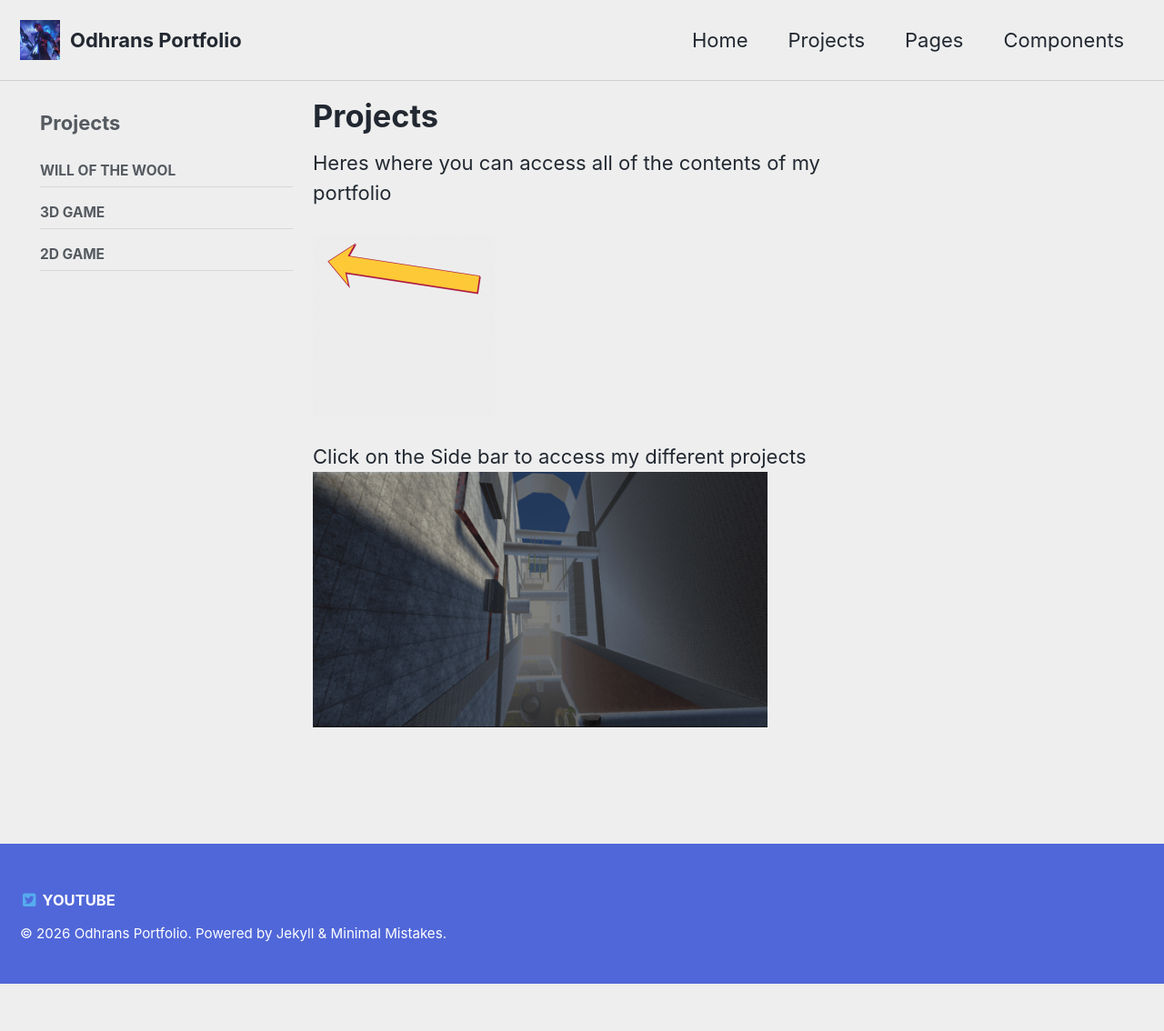
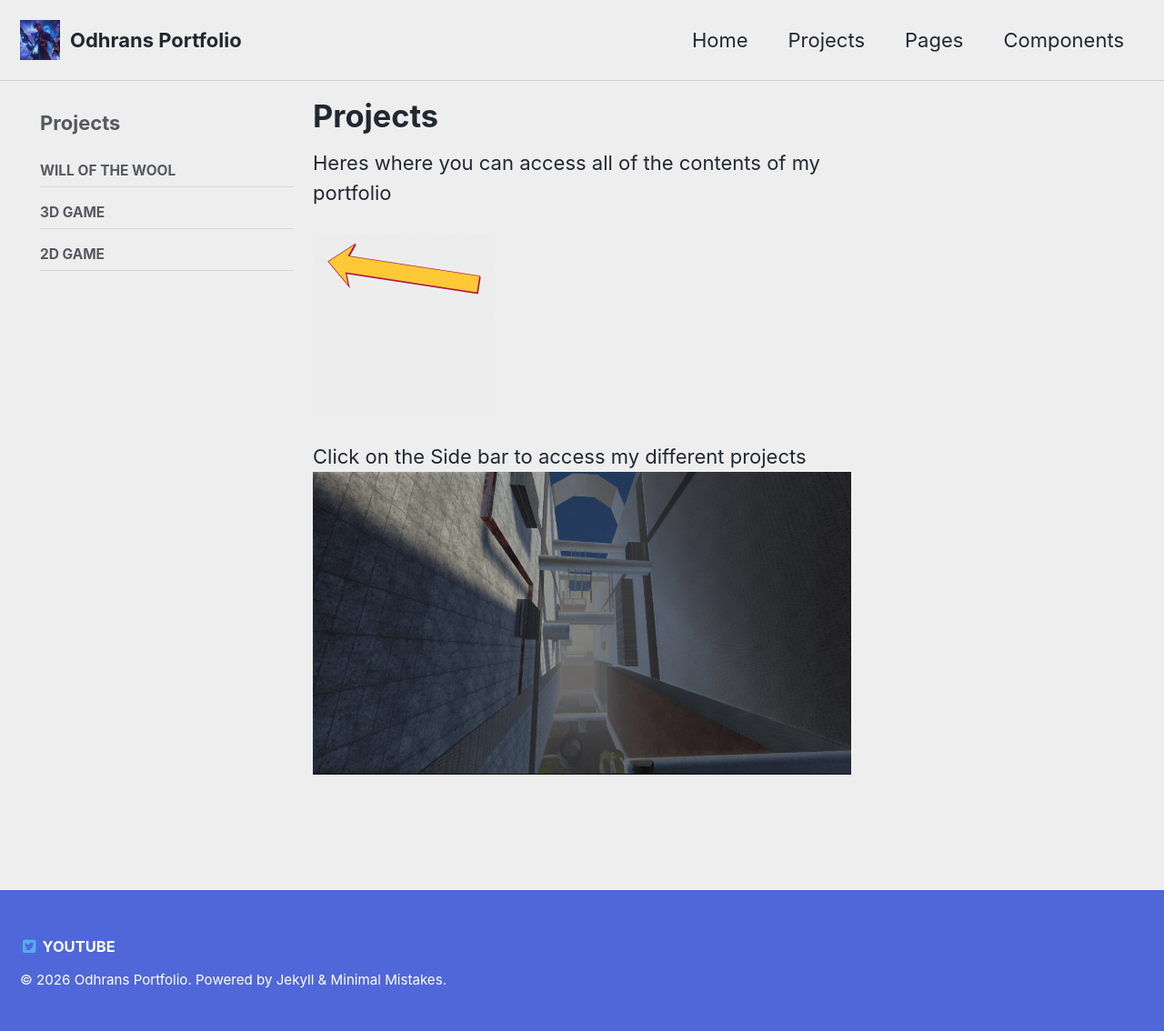
Before and after one commit to OdhranDuffy/OdhranDuffy.github.io, a Jekyll site: the page built from _pages/projects.md, in a window 1280 px wide. Shown: the whole page at 91% size. Built offline with Jekyll 4.4.1, drawn with Linux system fonts in a browser that asks for light colours; before the commit the page ends 1082 px from its top, so only the background shows below that.

Commit message:
sizechange

```diff
--- a/_pages/projects.md
+++ b/_pages/projects.md
@@ -13,4 +13,4 @@ Heres where you can access all of the contents of my portfolio
 <img src="/assets/images/arrow.gif" alt="Will of the Wool" width="200">
 
 Click on the Side bar to access my different projects
-<img src="/assets/images/banner.gif" alt="Will of the Wool" width="500">
+<img src="/assets/images/banner.gif" alt="Will of the Wool" width="1000">
```
